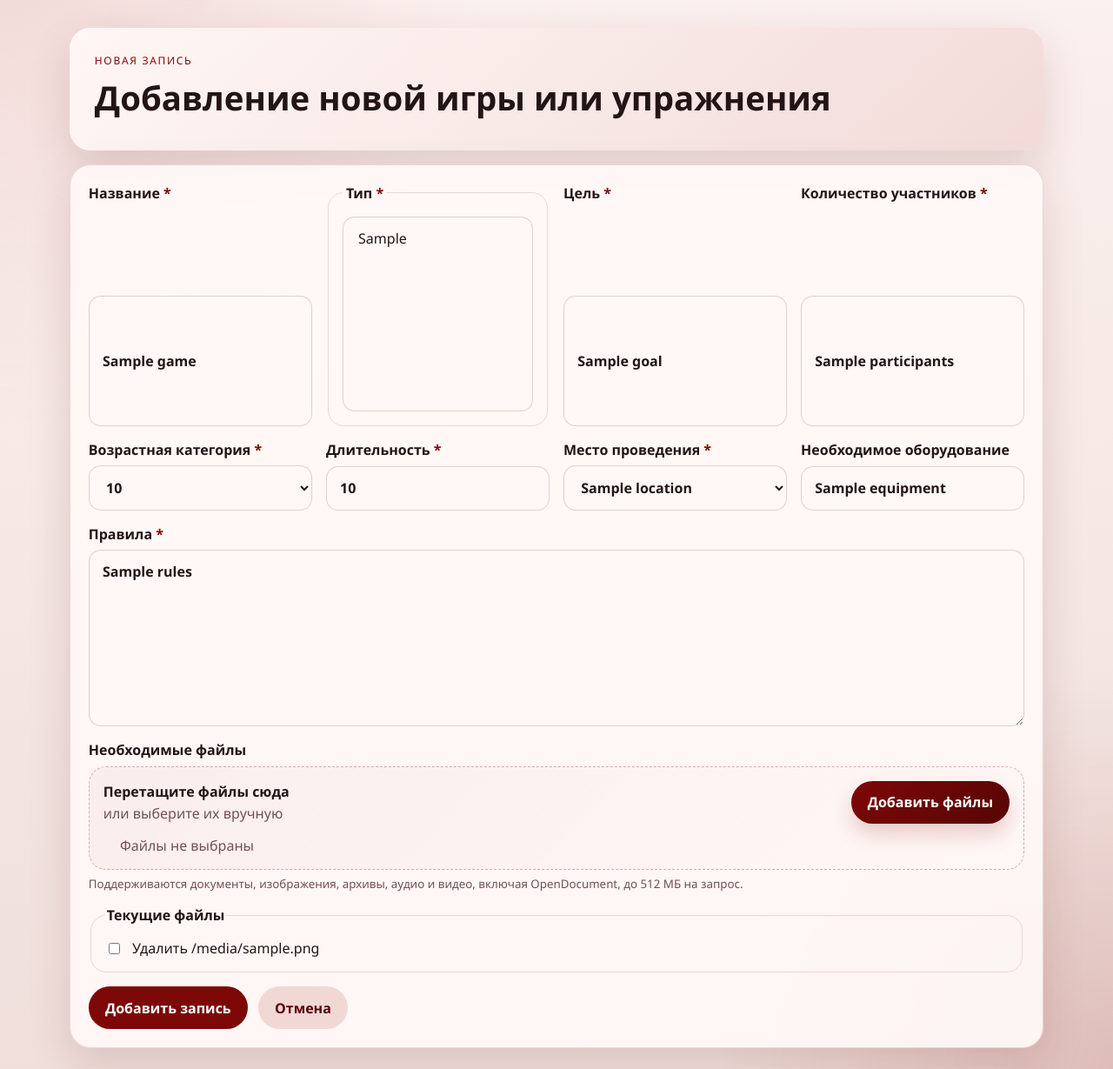
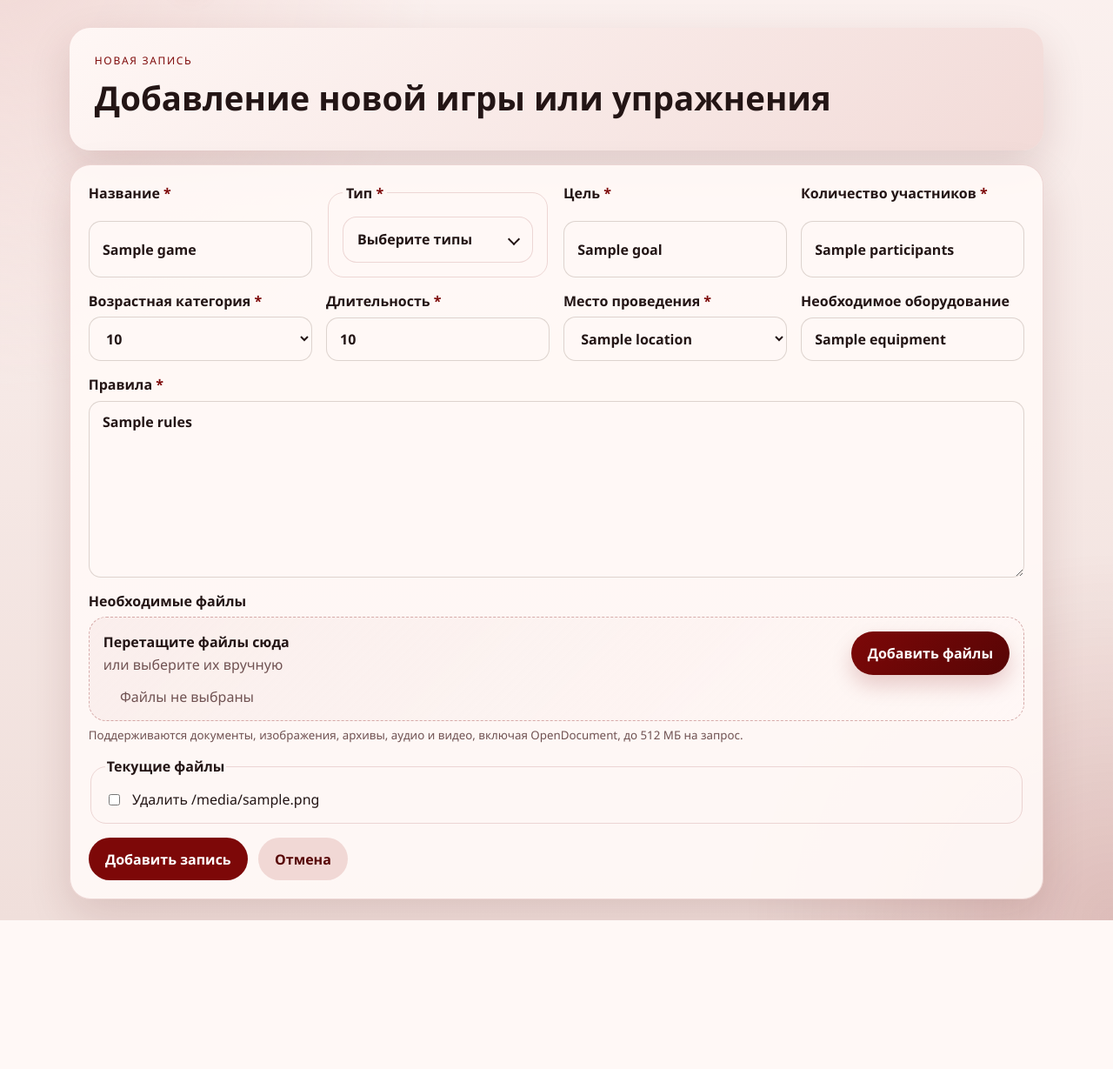
Before and after one commit to Wool5443/games_manual, a Flask app: template templates/game_form.html in a window 1280 px wide. Shown: the part 57-1286 px from the top of the page at 87% size. After the commit the page ends 1115 px from the top, so only its background shows below. Run offline with Flask 3, Linux system fonts and the light colour scheme; the template is opened without the code that fills it: most values are stand-ins (such as "Sample title", 1, 10 or a date in 2020).

Commit message:
Add checkbox dropdown for game types

```diff
--- a/static/styles.css
+++ b/static/styles.css
@@ -529,6 +529,123 @@ small {
 .multi-select-field {
   min-height: 14rem;
   width: 100%;
+}
+
+.dropdown-multiselect {
+  position: relative;
+}
+
+.dropdown-multiselect-trigger {
+  width: 100%;
+  justify-content: space-between;
+  padding: 0.9rem 1rem;
+  border: 1px solid var(--line);
+  border-radius: 16px;
+  background: var(--panel-strong);
+  color: var(--text);
+  box-shadow: none;
+}
+
+.dropdown-multiselect-text {
+  min-width: 0;
+  overflow: hidden;
+  text-overflow: ellipsis;
+  white-space: nowrap;
+  text-align: left;
+}
+
+.dropdown-multiselect-arrow {
+  width: 10px;
+  height: 10px;
+  border-right: 2px solid currentColor;
+  border-bottom: 2px solid currentColor;
+  transform: rotate(45deg);
+  transition: transform 0.2s ease;
+  flex: 0 0 auto;
+}
+
+.dropdown-multiselect.is-open .dropdown-multiselect-arrow {
+  transform: rotate(-135deg);
+}
+
+.dropdown-multiselect-panel {
+  position: absolute;
+  top: calc(100% + 0.45rem);
+  left: 0;
+  right: 0;
+  z-index: 30;
+  border: 1px solid var(--line);
+  border-radius: 18px;
+  background: var(--panel);
+  box-shadow: var(--shadow);
+  padding: 0.6rem;
+}
+
+.dropdown-multiselect-list {
+  display: grid;
+  gap: 0.45rem;
+  max-height: 18rem;
+  overflow-y: auto;
+}
+
+.dropdown-option {
+  display: flex;
+  align-items: center;
+  gap: 0.7rem;
+  padding: 0.7rem 0.8rem;
+  border-radius: 14px;
+  background: var(--panel-strong);
+  cursor: pointer;
+  min-width: 0;
+}
+
+.dropdown-option input {
+  position: absolute;
+  opacity: 0;
+  pointer-events: none;
+}
+
+.dropdown-option-mark {
+  width: 20px;
+  height: 20px;
+  border-radius: 7px;
+  border: 1px solid var(--line);
+  background: var(--panel);
+  position: relative;
+  flex: 0 0 auto;
+}
+
+.dropdown-option-mark::after {
+  content: "";
+  position: absolute;
+  left: 6px;
+  top: 2px;
+  width: 5px;
+  height: 10px;
+  border-right: 2px solid #fff;
+  border-bottom: 2px solid #fff;
+  transform: rotate(45deg) scale(0);
+  transform-origin: center;
+  transition: transform 0.18s ease;
+}
+
+.dropdown-option input:checked + .dropdown-option-mark {
+  background: linear-gradient(135deg, var(--accent), var(--accent-dark));
+  border-color: transparent;
+  box-shadow: 0 0 0 3px rgba(166, 61, 64, 0.12);
+}
+
+.dropdown-option input:checked + .dropdown-option-mark::after {
+  transform: rotate(45deg) scale(1);
+}
+
+.dropdown-option input:focus-visible + .dropdown-option-mark {
+  outline: 2px solid rgba(166, 61, 64, 0.45);
+  outline-offset: 2px;
+}
+
+.dropdown-option-label {
+  min-width: 0;
 }
 
 .multi-checkbox-item {
--- a/templates/game_form.html
+++ b/templates/game_form.html
@@ -23,11 +23,29 @@
       <fieldset class="form-field">
         <legend>Тип <strong class="required-mark">*</strong></legend>
         {% set selected_types = parse_multi_categories(game.get('game_type', '')) %}
-        <select class="multi-select-field" name="game_type" multiple size="{{ [game_types|length, 8]|min }}" required>
-          {% for game_type in game_types %}
-            <option value="{{ game_type }}" {% if game_type in selected_types %}selected{% endif %}>{{ game_type }}</option>
-          {% endfor %}
-        </select>
+        <div class="dropdown-multiselect" data-dropdown-multiselect>
+          <button class="dropdown-multiselect-trigger" type="button" aria-expanded="false" data-dropdown-trigger>
+            <span class="dropdown-multiselect-text" data-dropdown-label>
+              {% if selected_types %}
+                {{ selected_types|join(', ') }}
+              {% else %}
+                Выберите типы
+              {% endif %}
+            </span>
+            <span class="dropdown-multiselect-arrow" aria-hidden="true"></span>
+          </button>
+          <div class="dropdown-multiselect-panel" hidden data-dropdown-panel>
+            <div class="dropdown-multiselect-list">
+              {% for game_type in game_types %}
+                <label class="dropdown-option">
+                  <input type="checkbox" name="game_type" value="{{ game_type }}" {% if game_type in selected_types %}checked{% endif %} data-dropdown-option>
+                  <span class="dropdown-option-mark" aria-hidden="true"></span>
+                  <span class="dropdown-option-label">{{ game_type }}</span>
+                </label>
+              {% endfor %}
+            </div>
+          </div>
+        </div>
       </fieldset>
 
       <label>
@@ -116,6 +134,59 @@
 {% block scripts %}
   <script>
     (function () {
+      document.querySelectorAll("[data-dropdown-multiselect]").forEach(function (dropdown) {
+        const trigger = dropdown.querySelector("[data-dropdown-trigger]");
+        const panel = dropdown.querySelector("[data-dropdown-panel]");
+        const label = dropdown.querySelector("[data-dropdown-label]");
+        const options = Array.from(dropdown.querySelectorAll("[data-dropdown-option]"));
+        if (!trigger || !panel || !label || !options.length) return;
+
+        const closeDropdown = function () {
+          dropdown.classList.remove("is-open");
+          trigger.setAttribute("aria-expanded", "false");
+          panel.hidden = true;
+        };
+
+        const openDropdown = function () {
+          dropdown.classList.add("is-open");
+          trigger.setAttribute("aria-expanded", "true");
+          panel.hidden = false;
+        };
+
+        const updateLabel = function () {
+          const selected = options
+            .filter(function (option) { return option.checked; })
+            .map(function (option) { return option.value; });
+          label.textContent = selected.length ? selected.join(", ") : "Выберите типы";
+        };
+
+        trigger.addEventListener("click", function () {
+          if (dropdown.classList.contains("is-open")) {
+            closeDropdown();
+          } else {
+            openDropdown();
+          }
+        });
+
+        options.forEach(function (option) {
+          option.addEventListener("change", updateLabel);
+        });
+
+        document.addEventListener("click", function (event) {
+          if (!dropdown.contains(event.target)) {
+            closeDropdown();
+          }
+        });
+
+        document.addEventListener("keydown", function (event) {
+          if (event.key === "Escape") {
+            closeDropdown();
+          }
+        });
+
+        updateLabel();
+      });
+
       const dropzone = document.getElementById("file-dropzone");
       const input = document.getElementById("game-files");
       const button = document.getElementById("file-picker-button");
```
